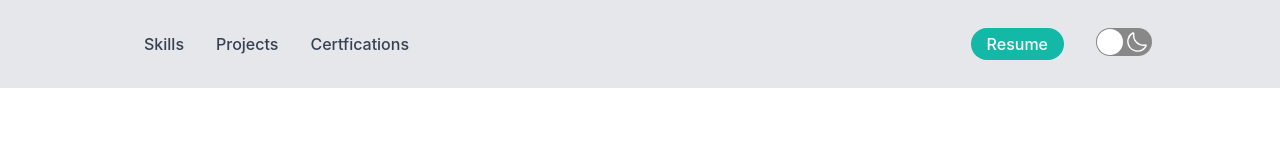
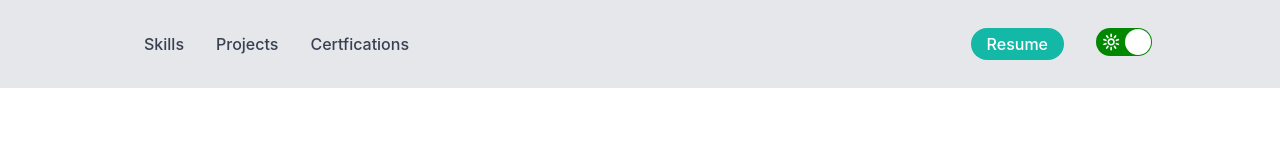
Before and after one commit to kuri-sun/customizable-portfolio, a React (Create React App) app: page / in a window 1280 px wide. Shown: the top 160 px of the page. Built offline with nearby package versions, Linux system fonts and the light colour scheme.

Commit message:
Fixed the bug theme does not memorized

```diff
--- a/src/App.js
+++ b/src/App.js
@@ -11,7 +11,7 @@ import "aos/dist/aos.css";
 import { useTheme } from "./hooks/useTheme";
 
 function App() {
-  const { theme, setTheme } = useTheme();
+  const { theme, toggleTheme } = useTheme();
 
   useEffect(() => {
     // Change web browser title.
@@ -25,7 +25,7 @@ function App() {
         theme === "dark" ? "bg-dark-200" : "bg-white"
       }`}
     >
-      <Navbar theme={theme} setTheme={setTheme} />
+      <Navbar theme={theme} toggleTheme={toggleTheme} />
       <div className={`flex flex-col gap-24 px-6 md:px-12 lg:px-20 xl:px-36`}>
         <Hiro />
         <Skills />
--- a/src/components/Navbar.js
+++ b/src/components/Navbar.js
@@ -33,7 +33,7 @@ const darkModeSvg = (
   </div>
 );
 
-export default function Navbar({ theme, setTheme }) {
+export default function Navbar({ theme, toggleTheme }) {
   return (
     <div
       className={`navbar-container sticky z-50 w-full top-0 left-0 px-8 py-4 lg:px-20 xl:px-32 ${
@@ -73,9 +73,7 @@ export default function Navbar({ theme, setTheme }) {
             Resume
           </a>
           <Switch
-            onChange={() => {
-              setTheme(theme === "dark" ? "light" : "dark");
-            }}
+            onChange={toggleTheme}
             checked={theme === "light"}
             uncheckedIcon={darkModeSvg}
             checkedIcon={lightModeSvg}
--- a/src/context/ThemeContext.js
+++ b/src/context/ThemeContext.js
@@ -1,19 +1,19 @@
-import React, { useEffect, useState } from "react";
+import React, { useState } from "react";
 import { ThemeContext } from "../hooks/useTheme";
-import { useLocalStorgae } from "../hooks/useLocalStorage";
 import { LS_THEME_KEY } from "../utils/constants";
 
 export default function ThemeProvider({ children }) {
-  const [theme, setTheme] = useState("light");
-  const { getItem } = useLocalStorgae();
+  const [theme, setTheme] = useState(
+    localStorage.getItem(LS_THEME_KEY) === "dark" ? "dark" : "light"
+  );
 
-  useEffect(() => {
-    // Detect the night OR light time. (6AM - 6PM is light time(my definition))
-    const savedTheme = getItem(LS_THEME_KEY);
-    setTheme(savedTheme);
-  }, []);
+  function toggleTheme() {
+    setTheme(theme === "dark" ? "light" : "dark");
+    localStorage.setItem(LS_THEME_KEY, theme === "dark" ? "light" : "dark");
+  }
+
   return (
-    <ThemeContext.Provider value={{ theme, setTheme }}>
+    <ThemeContext.Provider value={{ theme, toggleTheme }}>
       {children}
     </ThemeContext.Provider>
   );
--- a/src/hooks/useLocalStorage.js
+++ /dev/null
@@ -1,18 +0,0 @@
-/**
- * Provide localStorage methods
- */
-export function useLocalStorgae() {
-  function getItem(key) {
-    localStorage.getItem(key);
-  }
-
-  function setItem(key, value) {
-    localStorage.setItem(key, value);
-  }
-
-  function removeItem(key) {
-    localStorage.removeItem(key);
-  }
-
-  return { getItem, setItem, removeItem };
-}
```
